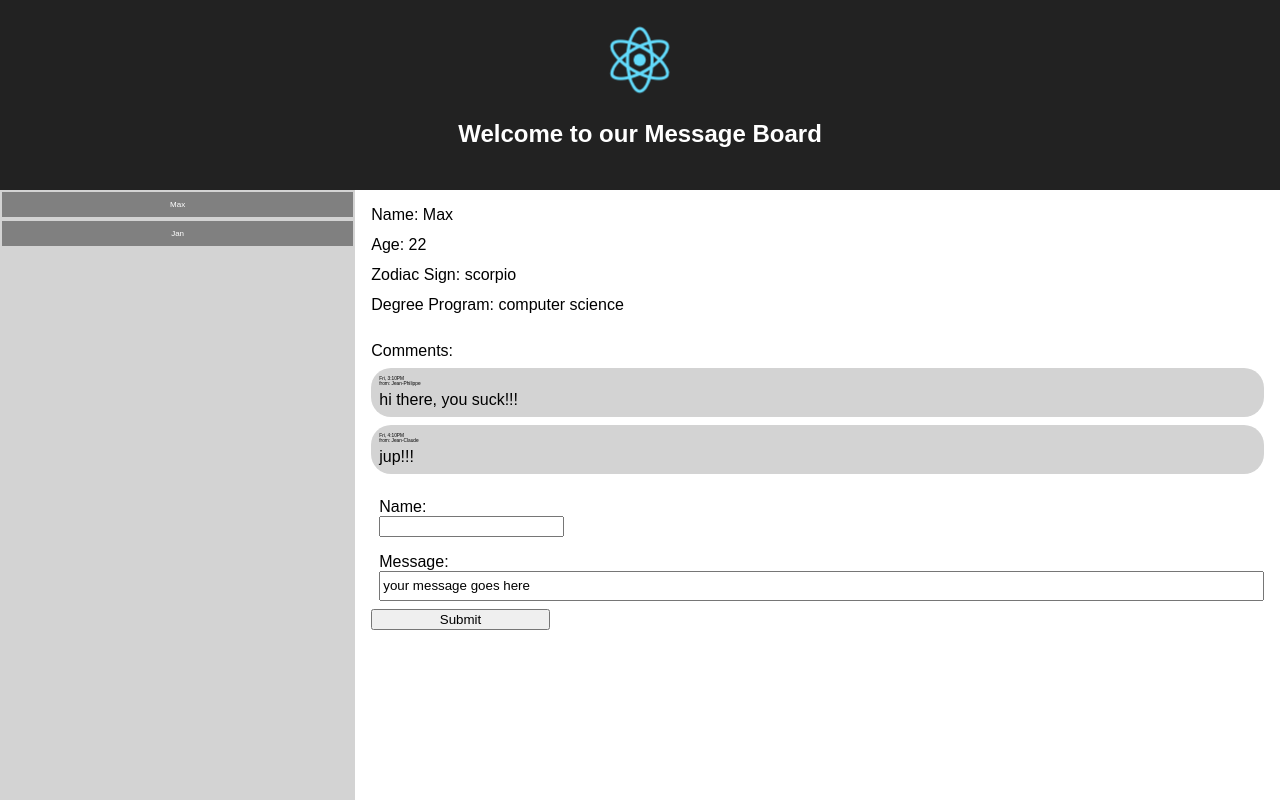
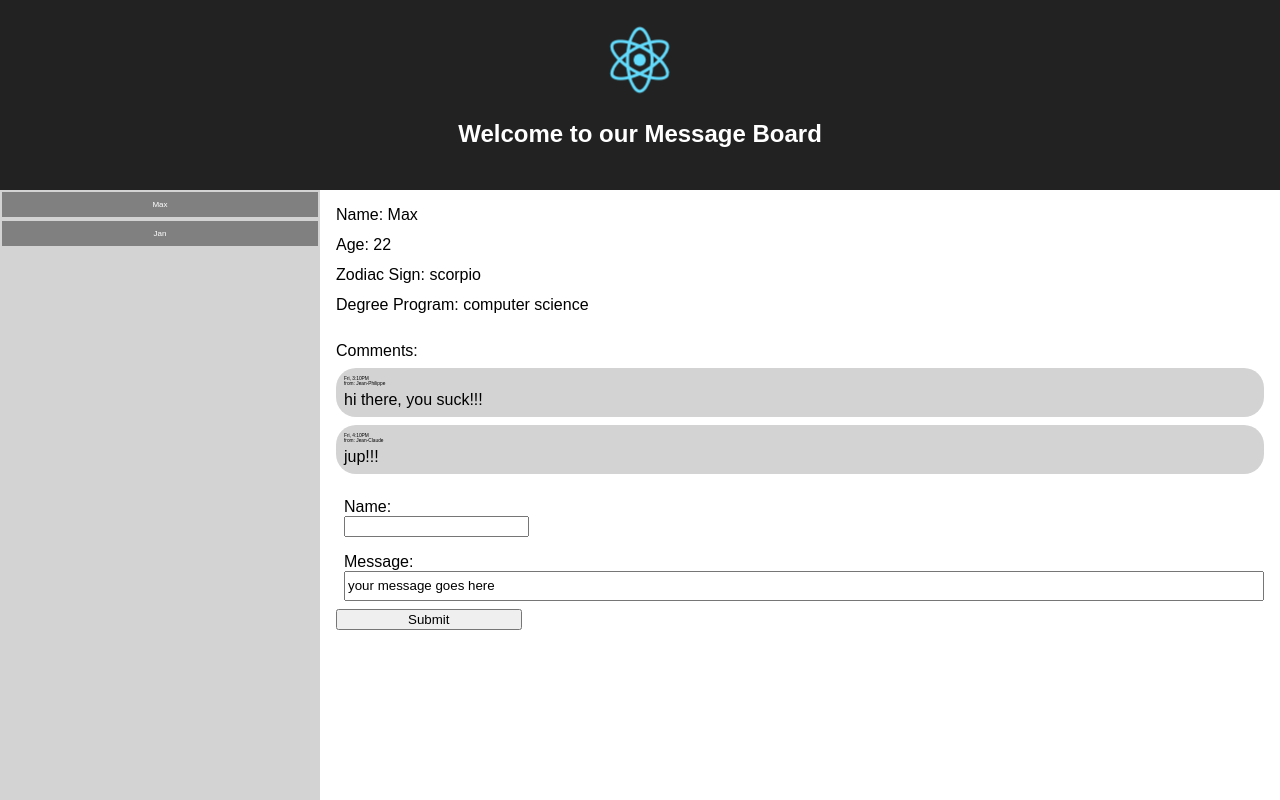
Before and after one commit to mx-e/anwsys_frontend, a React (Create React App) app: page / in a window 1280 px wide. Shown: the top 800 px of the page. Built offline with nearby package versions, Linux system fonts and the light colour scheme.

Commit message:
visual fix

```diff
--- a/src/components/profile-list.css
+++ b/src/components/profile-list.css
@@ -7,13 +7,15 @@
 
 .sideBar{
     order: 1;
-    flex-grow: 1;
+    flex: 1;
     background-color: lightgrey;
+    width: 100%;
 }
 
 .contentBox {
-    flex-grow: 2;
+    flex: 3;
     order: 2;
+    width: 100%;
 }
 
 .listItem {
```
